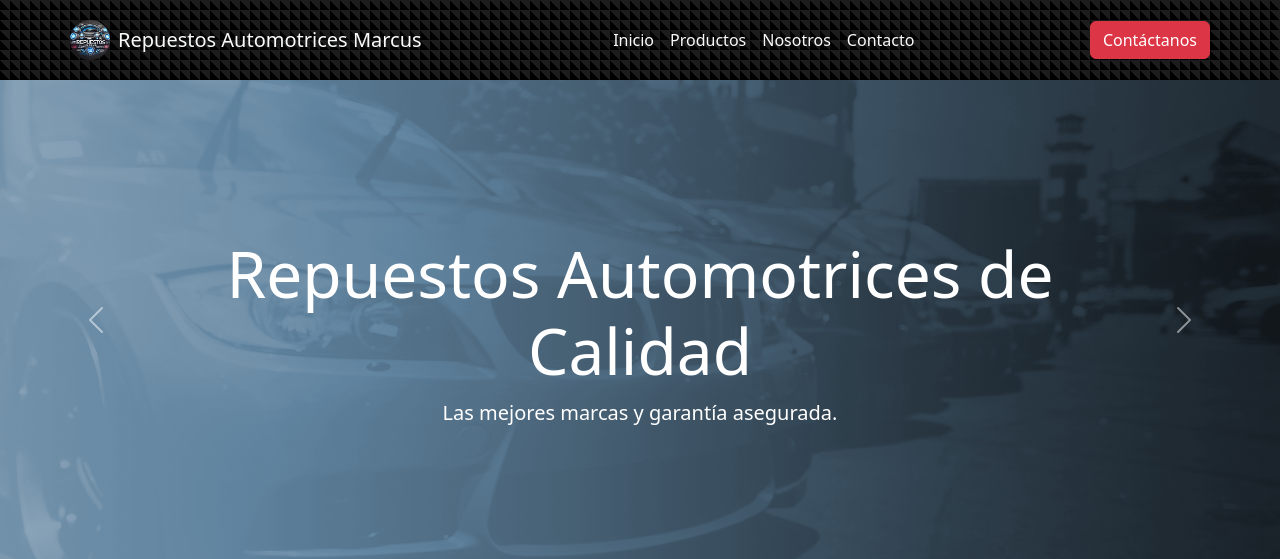
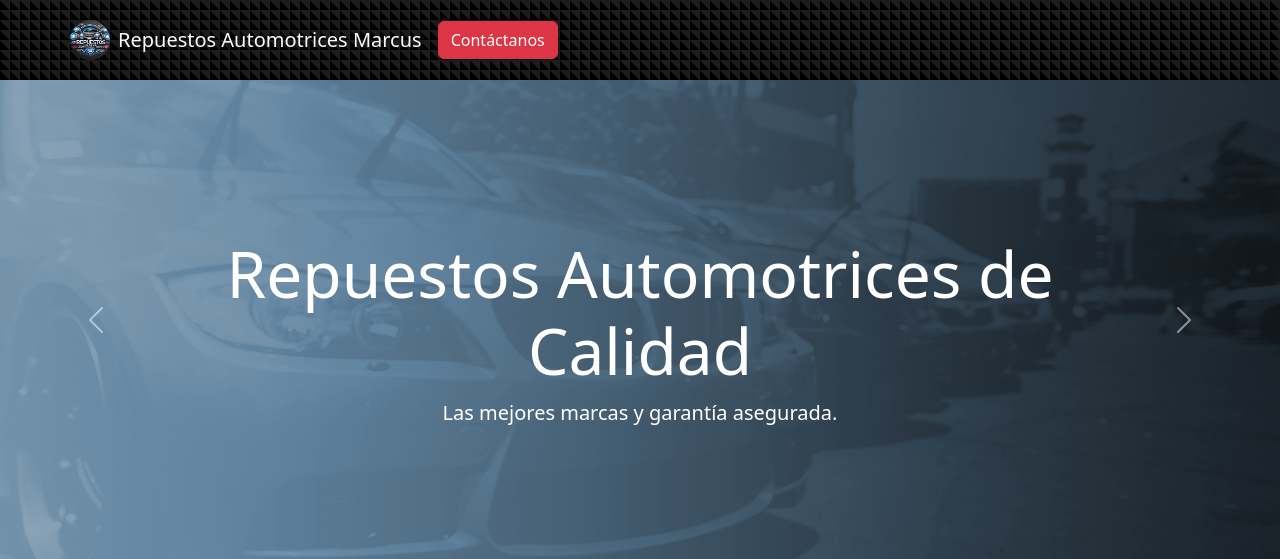
Before and after one commit to LorennMarque/CatalogProductos, a PHP site: page / in a window 1280 px wide. Shown: the top 559 px of the page. Run offline with PHP 8.4, Linux system fonts and the light colour scheme; data that the repository does not hold is empty.

Commit message:
remove unused

```diff
--- a/index.php
+++ b/index.php
@@ -64,8 +64,8 @@ $products = $stmt->fetch_all(MYSQLI_ASSOC);
         <button class="navbar-toggler" type="button" data-bs-toggle="collapse" data-bs-target="#navbarNav" aria-controls="navbarNav" aria-expanded="false" aria-label="Toggle navigation">
             <span class="navbar-toggler-icon"></span>
         </button>
-        <div class="collapse navbar-collapse justify-content-center" id="navbarNav">
-            <ul class="navbar-nav text-center">
+        <!-- <div class="collapse navbar-collapse justify-content-center" id="navbarNav"> -->
+            <!-- <ul class="navbar-nav text-center">
                 <li class="nav-item">
                     <a class="nav-link active text-light" aria-current="page" href="#">Inicio</a>
                 </li>
@@ -78,8 +78,8 @@ $products = $stmt->fetch_all(MYSQLI_ASSOC);
                 <li class="nav-item">
                     <a class="nav-link text-light" href="Estoy interesado en Primer producto">Contacto</a>
                 </li>
-            </ul>
-        </div>
+            </ul> -->
+        <!-- </div> -->
         <a href="<?php echo COMPANY_WHATSAPP_LINK; ?>" class="btn btn-danger d-none d-lg-block">Contáctanos</a>
     </nav>
 </header>
```
